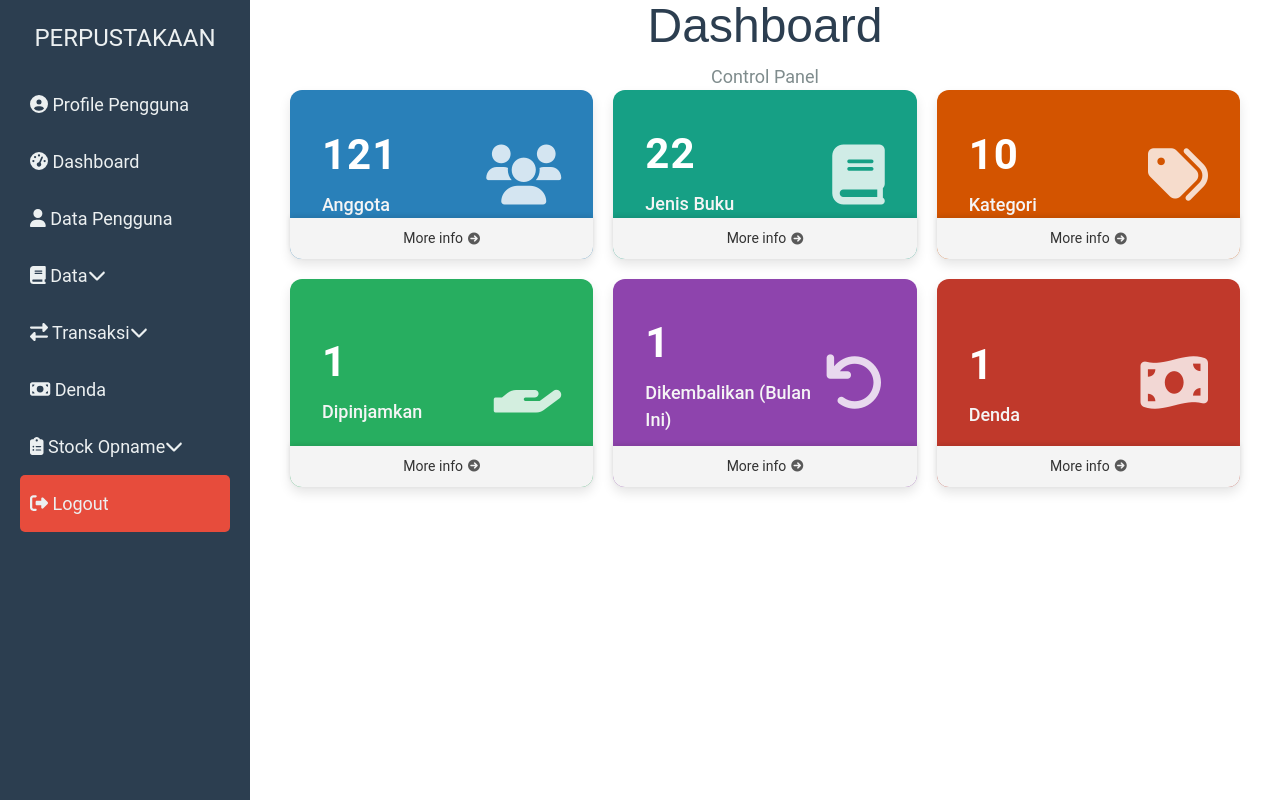
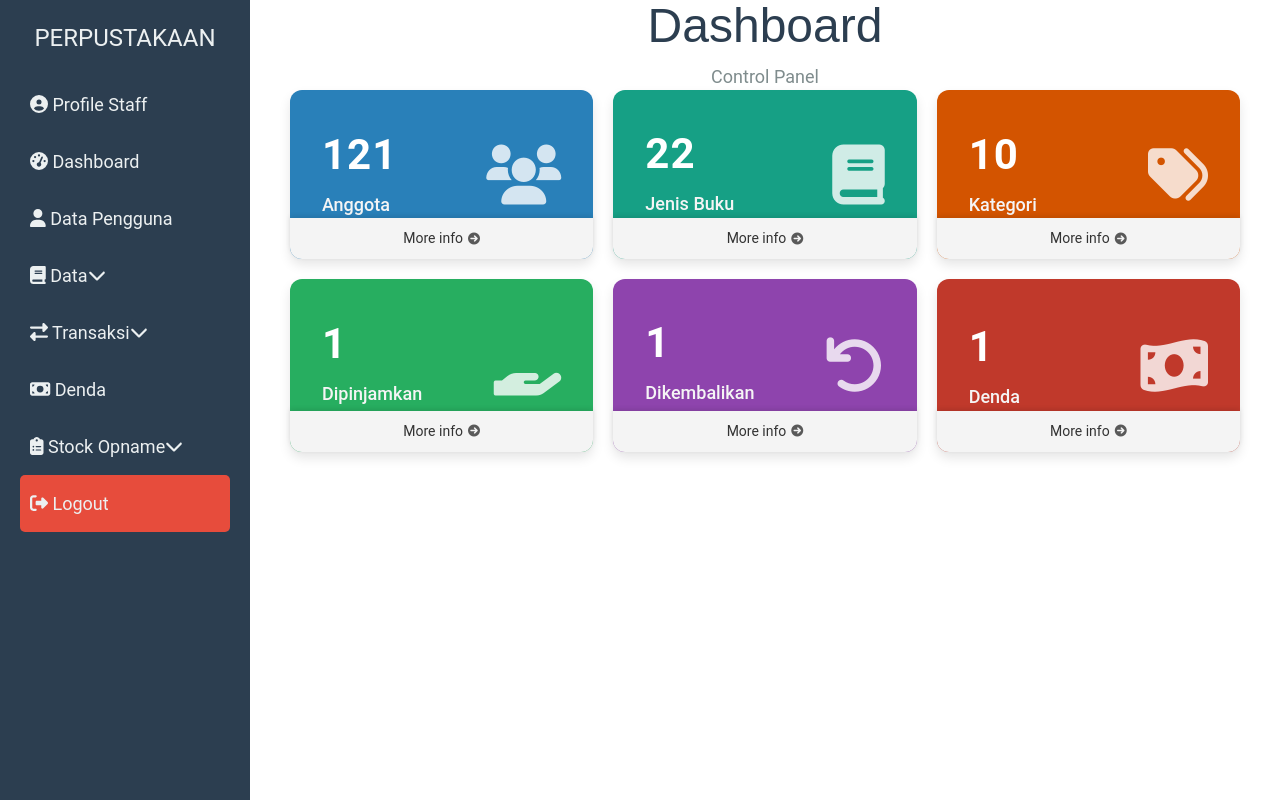
Before and after one commit to proyek-uas-arsitektur-sistem-perpus/proyek-sistem-perpus, a React (Vite) app in the folder frontend/: page /dashboard in a window 1280 px wide. Built offline with nearby package versions, Linux system fonts and the light colour scheme.

Commit message:
Perbaikan navigasi dan tampilan

```diff
--- a/frontend/src/components/SidebarStaff.jsx
+++ b/frontend/src/components/SidebarStaff.jsx
@@ -37,7 +37,7 @@ const SidebarStaff = () => {
       <ul>
         {/* Profile Pengguna */}
         <li onClick={handleProfileClick}>
-          <FontAwesomeIcon icon={faUserCircle} className="icon" /> Profile Pengguna
+          <FontAwesomeIcon icon={faUserCircle} className="icon" /> Profile Staff
         </li>
 
         {/* Dashboard */}
--- a/frontend/src/pages/Dashboard.jsx
+++ b/frontend/src/pages/Dashboard.jsx
@@ -1,9 +1,13 @@
 import React from "react";
 import './Dashboard.css'; // Mengimpor file CSS untuk styling Dashboard
 import SidebarStaff from '../components/SidebarStaff'; // Mengimpor SidebarStaff
+import { useNavigate } from "react-router-dom";
+
 
 // Komponen utama Dashboard
 const Dashboard = () => {
+  const navigate = useNavigate(); // Hook untuk navigasi
+
   return (
     <div>
       <SidebarStaff /> {/* Menyisipkan SidebarStaff */}
@@ -23,7 +27,10 @@ const Dashboard = () => {
               <p>Anggota</p>
             </div>
             <i className="fas fa-users card-icon"></i> {/* Ikon Anggota */}
-            <div className="card-footer">
+            <div className="card-footer"
+            onClick={() => navigate("/data-pengguna")} // Navigasi ke halaman DataPengguna.jsx
+              style={{ cursor: "pointer" }} // Tambahkan kursor pointer untuk menunjukkan bahwa bisa diklik
+            >
               <span>More info</span> <i className="fas fa-arrow-circle-right"></i>
             </div>
           </div>
@@ -34,7 +41,10 @@ const Dashboard = () => {
               <p>Jenis Buku</p>
             </div>
             <i className="fas fa-book card-icon"></i> {/* Ikon Buku */}
-            <div className="card-footer">
+            <div className="card-footer"
+            onClick={() => navigate("/data-buku")} // Navigasi ke halaman DataBuku.jsx
+              style={{ cursor: "pointer" }} // Tambahkan kursor pointer untuk menunjukkan bahwa bisa diklik
+            >
               <span>More info</span> <i className="fas fa-arrow-circle-right"></i>
             </div>
           </div>
@@ -64,7 +74,7 @@ const Dashboard = () => {
           <div className="card purple">
             <div className="card-content">
               <h3>1</h3>
-              <p>Dikembalikan (Bulan Ini)</p>
+              <p>Dikembalikan</p>
             </div>
             <i className="fas fa-undo card-icon"></i> {/* Ikon Dikembalikan */}
             <div className="card-footer">
--- a/frontend/src/pages/ProfilePengguna.jsx
+++ b/frontend/src/pages/ProfilePengguna.jsx
@@ -11,7 +11,7 @@ const ProfilePengguna = () => {
 
   return (
     <div className="profile-container">
-      <h2>Profile Pengguna</h2>
+      <h2>Profile Staff</h2>
       <table className="profile-table">
         <tbody>
           <tr>
```
